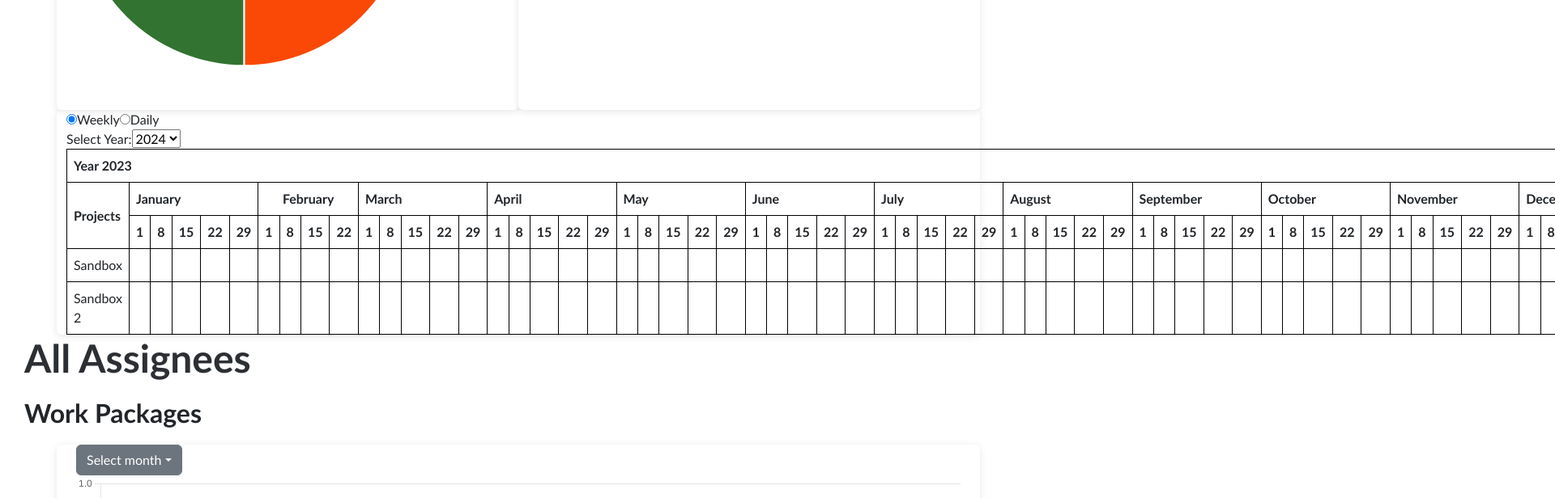
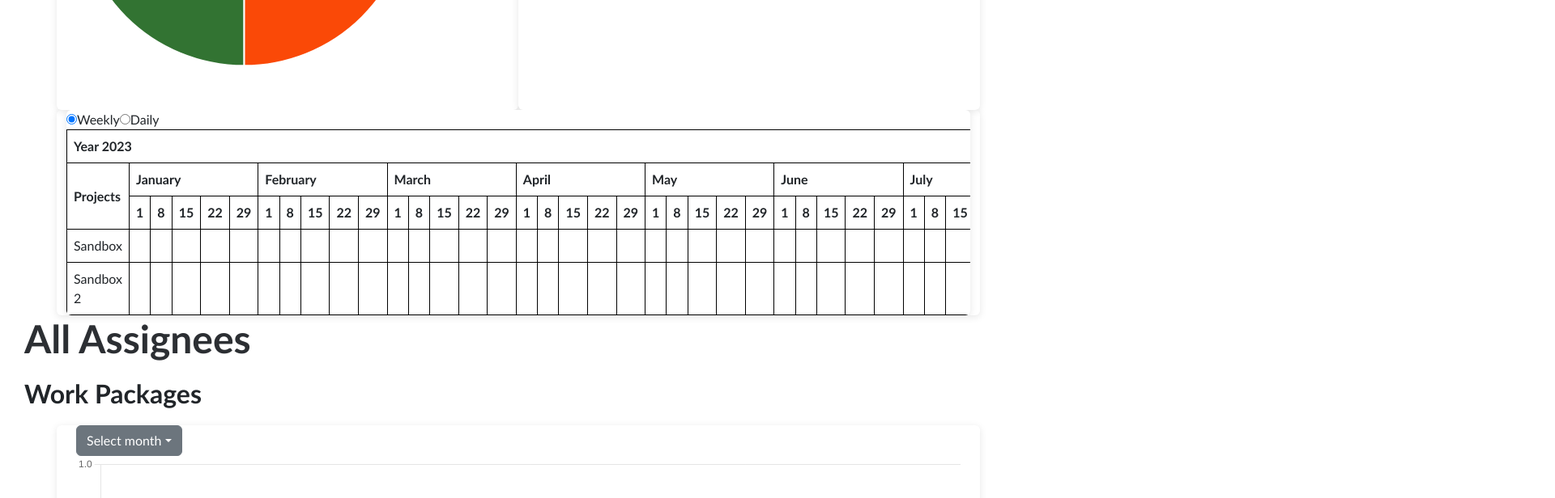
Before and after one commit to dhiyarisalah/dashboard-exe-summary, a React (Vite) app in the folder frontend/: page / in a window 1280 px wide. Shown: the part 880-1496 px from the top of the page at 81% size, 1920 px wide, since content can reach past the window. Built offline with nearby package versions, Linux system fonts and the light colour scheme.

Commit message:
update chart

```diff
--- a/frontend/src/components/Ganttchart.jsx
+++ b/frontend/src/components/Ganttchart.jsx
@@ -4,8 +4,8 @@ import { projectData } from '../data/index.js';
 const Ganttchart = () => {
   const [view, setView] = useState('weekly'); // State variable for selected view
   const [selectedYear, setSelectedYear] = useState(new Date().getFullYear()); // State variable for selected year
+  const [selectedMonth, setSelectedMonth] = useState(''); // State variable for selected month
 
-  // Generate an array of month names with all the dates
   const months = [
     { name: 'January', dates: Array.from({ length: 31 }, (_, i) => i + 1) },
     { name: 'February', dates: Array.from({ length: 28 }, (_, i) => i + 1) },
@@ -19,14 +19,16 @@ const Ganttchart = () => {
     { name: 'October', dates: Array.from({ length: 31 }, (_, i) => i + 1) },
     { name: 'November', dates: Array.from({ length: 30 }, (_, i) => i + 1) },
     { name: 'December', dates: Array.from({ length: 31 }, (_, i) => i + 1) },
-    // Add more months with their corresponding dates as needed
   ];
 
+  // Year options
   const currentYear = new Date().getFullYear();
   const yearsToShow = 5;
-  const startYear = currentYear + 1;
+  const startYear = currentYear;
+  const endYear = startYear + yearsToShow - 1;
   const yearOptions = Array.from({ length: yearsToShow }, (_, i) => startYear + i);
 
+  // Event handlers
   const handleViewChange = (event) => {
     setView(event.target.value);
   };
@@ -35,46 +37,89 @@ const Ganttchart = () => {
     setSelectedYear(parseInt(event.target.value));
   };
 
+  const handleMonthChange = (event) => {
+    setSelectedMonth(event.target.value);
+  };
+
+  // Helper function to get the relevant dates based on the selected view
   const getDates = (month) => {
-    if (view === 'weekly') {
-      return month.dates.filter((date) => date % 7 === 1);
+    return view === 'weekly' ? [1, 8, 15, 22, 29] : month.dates;
+  };
+
+  // Helper function to get the bullet mark for a specific milestone
+  const getBulletMark = (milestones, selectedYear, month, date) => {
+    // Find the milestone with the matching date
+    const milestone = milestones.find((milestone) => {
+      const milestoneDate = new Date(milestone.date);
+      const milestoneYear = milestoneDate.getFullYear();
+      const milestoneMonth = milestoneDate.getMonth() + 1; // Month value is zero-based
+      const milestoneDay = milestoneDate.getDate();
+
+      return (
+        milestoneYear === selectedYear &&
+        milestoneMonth === months.findIndex((m) => m.name === month) + 1 &&
+        milestoneDay === date
+      );
+    });
+
+    // If no milestone found, return an empty string
+    if (!milestone) return '';
+
+    // Check the selected view and date range to determine whether to display a bullet mark
+    if (view === 'daily') {
+      return '•';
+    } else if (view === 'weekly') {
+      const currentDate = new Date(selectedYear, months.findIndex((m) => m.name === month), date);
+      const startDate = new Date(currentDate);
+      startDate.setDate(startDate.getDate() - ((currentDate.getDay() - 1 + 7) % 7)); // Start from the first day of the week
+      const endDate = new Date(startDate);
+      endDate.setDate(endDate.getDate() + 6); // End on the seventh day of the week
+
+      if (currentDate >= startDate && currentDate <= endDate) {
+        return '•';
       } else {
-      return month.dates;
+        return '';
       }
+    }
+
+    return '';
   };
 
   return (
-    <div>
+    <div className="landingpage">
+      <div className="second-row">
         <div>
           <label>
-          <input
-            type="radio"
-            value="weekly"
-            checked={view === 'weekly'}
-            onChange={handleViewChange}
-          />
+            <input type="radio" value="weekly" checked={view === 'weekly'} onChange={handleViewChange} />
             Weekly
           </label>
           <label>
-          <input
-            type="radio"
-            value="daily"
-            checked={view === 'daily'}
-            onChange={handleViewChange}
-          />
+            <input type="radio" value="daily" checked={view === 'daily'} onChange={handleViewChange} />
             Daily
           </label>
         </div>
+        {view === 'daily' && (
           <div>
             <label htmlFor="year">Select Year:</label>
             <select id="year" value={selectedYear} onChange={handleYearChange}>
               {yearOptions.map((year) => (
-            <option value={year} key={year}>
+                <option key={year} value={year}>
                   {year}
                 </option>
               ))}
             </select>
+            <label htmlFor="month">Select Month:</label>
+            <select id="month" value={selectedMonth} onChange={handleMonthChange}>
+              <option value="">All Months</option>
+              {months.map((month) => (
+                <option key={month.name} value={month.name}>
+                  {month.name}
+                </option>
+              ))}
+            </select>
           </div>
+        )}
+        <div className="table-container">
           <table>
             <thead>
               <tr>
@@ -84,50 +129,64 @@ const Ganttchart = () => {
               </tr>
               <tr>
                 <th rowSpan="2">Projects</th>
-            {months.map((month) => (
+                {months.map((month) => {
+                  if (selectedMonth === '' || selectedMonth === month.name) {
+                    return (
                       <th colSpan={getDates(month).length} key={month.name}>
                         {month.name}
                       </th>
-            ))}
+                    );
+                  }
+                  return null;
+                })}
               </tr>
               <tr>
-            {months.map((month) =>
-              getDates(month).map((date) => (
+                {months.map((month) => {
+                  if (selectedMonth === '' || selectedMonth === month.name) {
+                    return getDates(month).map((date) => (
                       <th key={`${month.name}-${date}`}>{date}</th>
-              ))
-            )}
+                    ));
+                  }
+                  return null;
+                })}
               </tr>
             </thead>
             <tbody>
               {projectData.map((project) => (
                 <tr key={project.projectName}>
                   <td>{project.projectName}</td>
-              {months.map((month) =>
-                getDates(month).map((date) => (
+                  {months.map((month) => {
+                    if (selectedMonth === '' || selectedMonth === month.name) {
+                      return getDates(month).map((date) => (
                         <td key={`${project.projectName}-${month.name}-${date}`}>
-                    {project.milestones.find(
-                      (milestone) =>
-                        milestone.date ===
-                        `${selectedYear}-${months.findIndex((m) => m.name === month.name) + 1}-${date}`
-                    )?.wpName || ''}
+                          {getBulletMark(project.milestones, selectedYear, month.name, date)}
                         </td>
-                ))
-              )}
+                      ));
+                    }
+                    return null;
+                  })}
                 </tr>
               ))}
             </tbody>
           </table>
+        </div>
+      </div>
       <style>
         {`
           table {
             border-collapse: collapse;
           }
-          th, td {
+          th,
+          td {
             border: 1px solid black;
             padding: 8px;
           }
           th[colSpan="4"] {
             text-align: center;
+          }
+          .table-container {
+            max-height: 400px;
+            overflow: auto;
           }
         `}
       </style>
```
Also changed, not shown: frontend/src/dist/css/main.css. Lines whose indentation alone changed are shown as unchanged.
